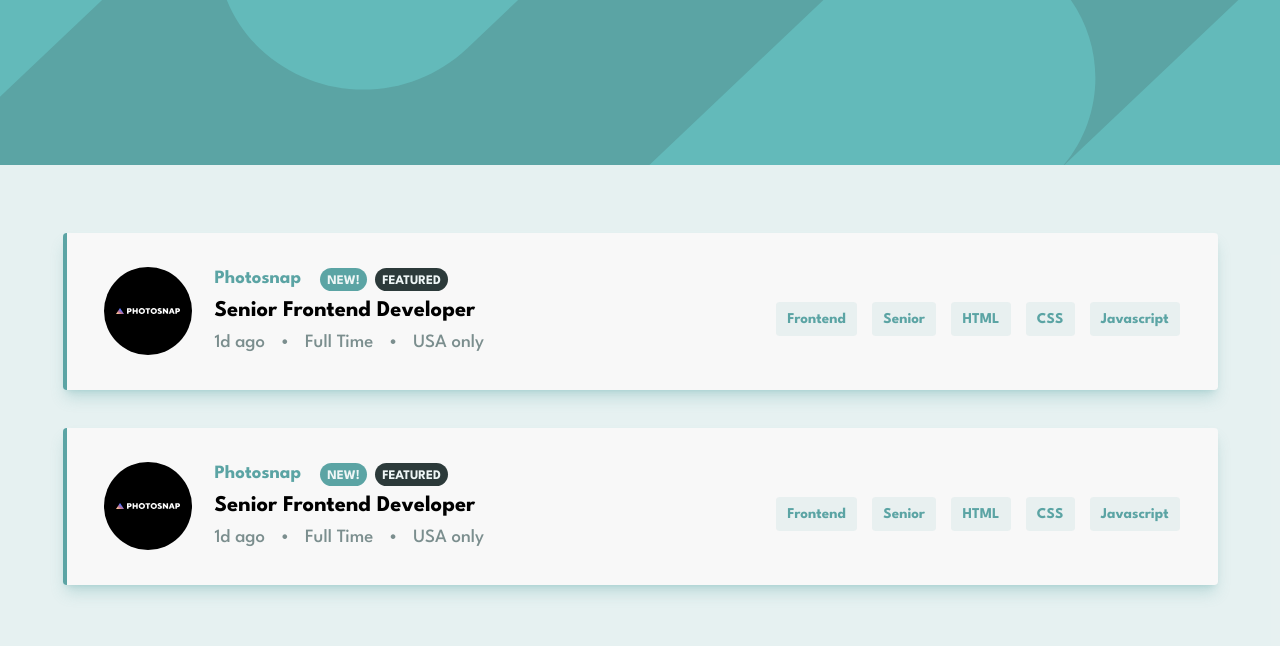
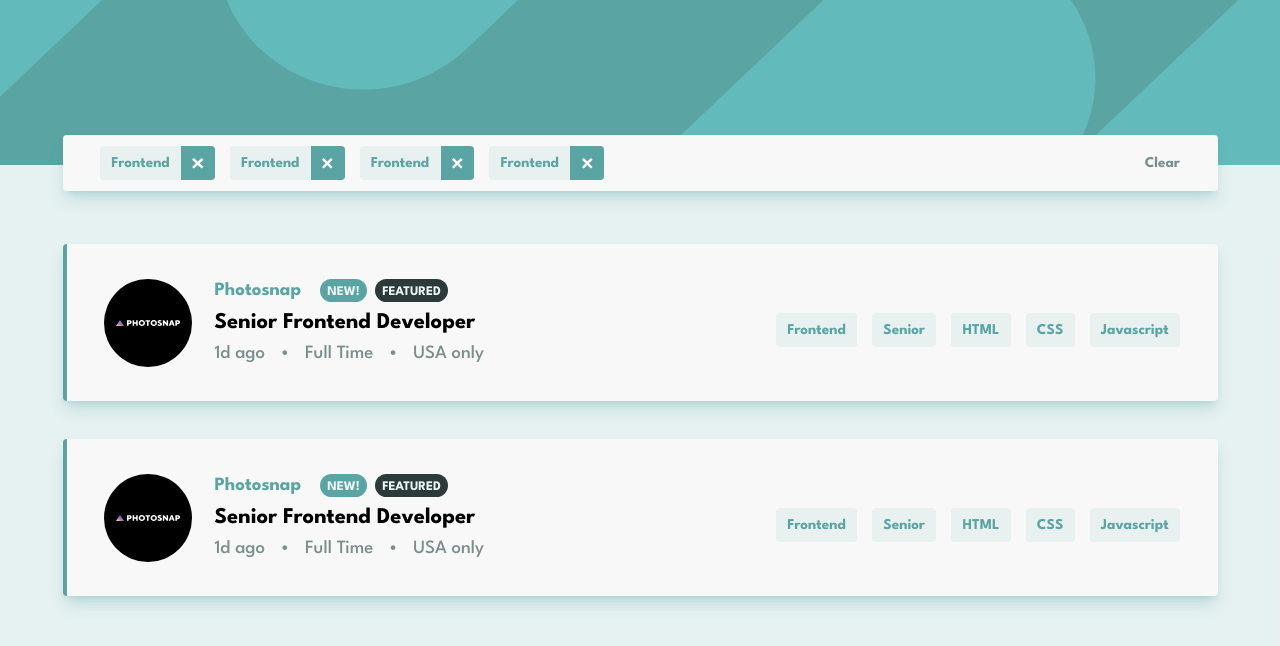
Before and after one commit to adityadahake/Job-Listings-React-, a React (Vite) app: page / in a window 1280 px wide. Shown: the top 646 px of the page. Built offline with nearby package versions, Linux system fonts and the light colour scheme.

Commit message:
add tag filter bar

```diff
--- a/src/App.jsx
+++ b/src/App.jsx
@@ -1,10 +1,11 @@
 import bgHeaderImg from "./assets/images/bg-header-desktop.svg";
 
 import JobListing from "./components/JobListing";
+import TagFilterBar from "./components/TagFilterBar";
 
 function App() {
   return (
-    <div className="min-h-screen bg-desaturated-dark-cyan-primary bg-opacity-15">
+    <div className="min-h-screen bg-desaturated-dark-cyan-primary bg-opacity-15 relative">
       <div>
         <img
           src={bgHeaderImg}
@@ -12,7 +13,14 @@ function App() {
           className="w-full h-36 lg:h-44 object-cover bg-desaturated-dark-cyan-primary"
         />
       </div>
-      <div className="container lg:max-w-[1200px] mx-auto pt-12">
+      <div className="relative w-full -top-8">
+        <div className="container lg:max-w-[1200px] mx-auto">
+          <div className="px-6">
+            <TagFilterBar />
+          </div>
+        </div>
+      </div>
+      <div className="container lg:max-w-[1200px] mx-auto">
         <div className="flex flex-col gap-10 p-6">
           <JobListing />
           <JobListing />
--- /dev/null
+++ b/src/components/TagFilterBar.jsx
@@ -0,0 +1,48 @@
+import removeIcon from "../assets/images/icon-remove.svg";
+
+function TagFilterBar() {
+  return (
+    <div className="px-6 py-3 lg:px-10 rounded shadow-lg flex items-center whitespace-nowrap bg-very-light-cyan shadow-desaturated-dark-cyan-primary/30 font-bold text-desaturated-dark-cyan-primary">
+      <div className="flex flex-wrap items-center gap-4">
+        <span className="flex items-center">
+          <span className="px-3 py-1.5 rounded-s bg-desaturated-dark-cyan-primary/10">
+            Frontend
+          </span>
+          <span className="px-3 py-1.5 rounded-e cursor-pointer bg-desaturated-dark-cyan-primary hover:bg-very-dark-grayish-cyan">
+            <img src={removeIcon} alt="remove" className="inline-block w-3" />
+          </span>
+        </span>
+        {/* Extras */}
+        <span className="flex items-center">
+          <span className="px-3 py-1.5 rounded-s bg-desaturated-dark-cyan-primary/10">
+            Frontend
+          </span>
+          <span className="px-3 py-1.5 rounded-e cursor-pointer bg-desaturated-dark-cyan-primary hover:bg-very-dark-grayish-cyan">
+            <img src={removeIcon} alt="remove" className="inline-block w-3" />
+          </span>
+        </span>
+        <span className="flex items-center">
+          <span className="px-3 py-1.5 rounded-s bg-desaturated-dark-cyan-primary/10">
+            Frontend
+          </span>
+          <span className="px-3 py-1.5 rounded-e cursor-pointer bg-desaturated-dark-cyan-primary hover:bg-very-dark-grayish-cyan">
+            <img src={removeIcon} alt="remove" className="inline-block w-3" />
+          </span>
+        </span>
+        <span className="flex items-center">
+          <span className="px-3 py-1.5 rounded-s bg-desaturated-dark-cyan-primary/10">
+            Frontend
+          </span>
+          <span className="px-3 py-1.5 rounded-e cursor-pointer bg-desaturated-dark-cyan-primary hover:bg-very-dark-grayish-cyan">
+            <img src={removeIcon} alt="remove" className="inline-block w-3" />
+          </span>
+        </span>
+      </div>
+      <div className="ms-auto cursor-pointer hover:underline text-dark-grayish-cyan hover:text-desaturated-dark-cyan-primary">
+        Clear
+      </div>
+    </div>
+  );
+}
+
+export default TagFilterBar;
```
